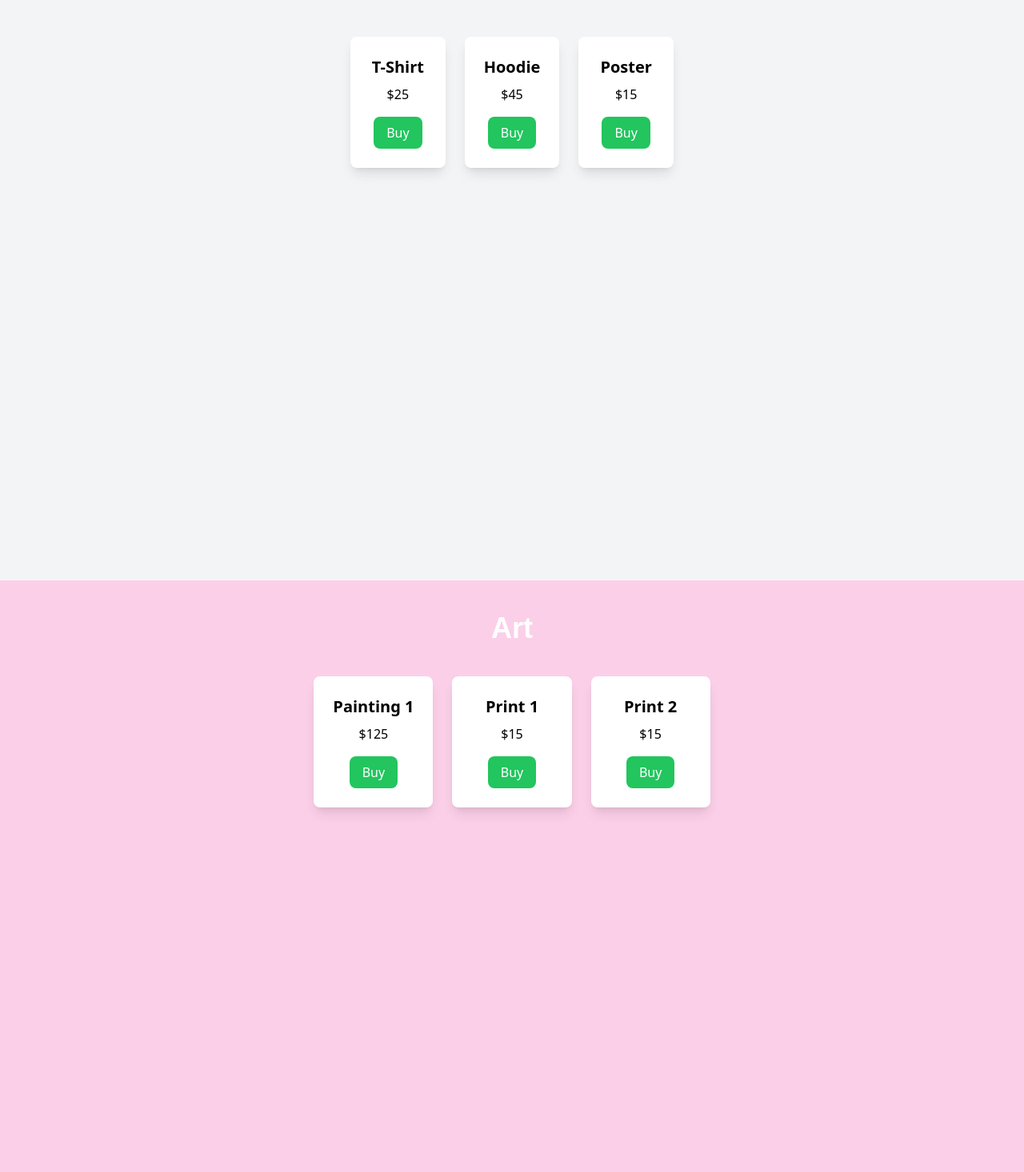
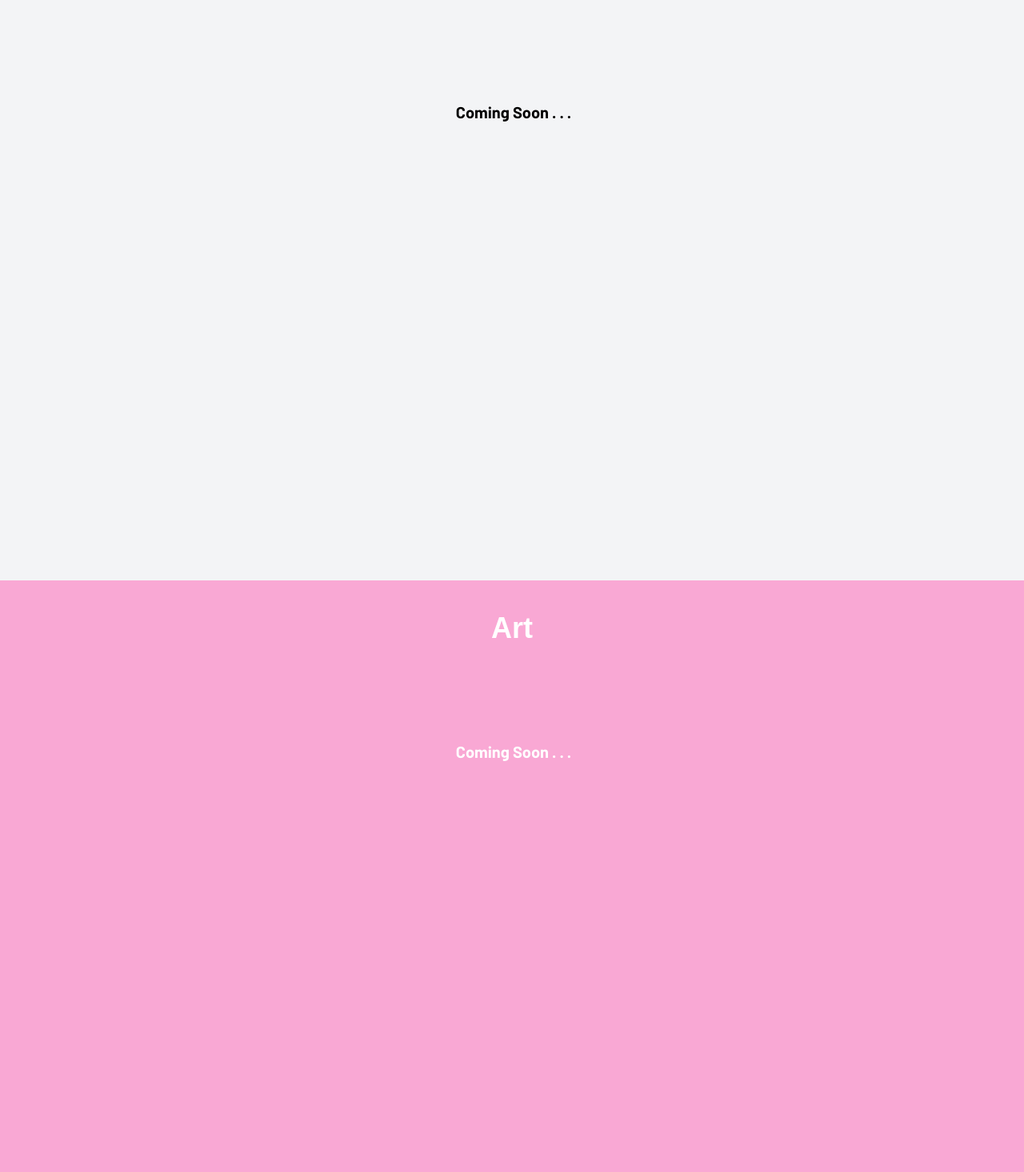
Before and after one commit to makennalehnert/okayceci-website, a React (Vite) app: page / in a window 1280 px wide. Shown: the part 1984-3450 px from the top of the page at 80% size. Built offline with nearby package versions, Linux system fonts and the light colour scheme; the HTML template or start-up script is replaced by a standard one; a web font is replaced by a local one.

Commit message:
changed merch and art pages to show Coming Soon for now

```diff
--- a/src/components/Art.jsx
+++ b/src/components/Art.jsx
@@ -1,4 +1,4 @@
-
+import LoadingDots from "./LoadingDots"
 
 export default function Art() {
   const pieces = [
@@ -8,18 +8,10 @@ export default function Art() {
   ]
 
   return (
-    <section id="art" className="min-h-screen bg-pink-200 text-white p-10 scroll-mt-10 flex flex-col items-center">
+    <section id="merch" className="min-h-screen bg-pink-300 text-white p-10 scroll-mt-10 flex flex-col items-center">
       <h2 className="text-4xl font-bitcount font-bold mb-10">Art</h2>
-      <div className="grid grid-cols-1 sm:grid-cols-3 gap-6">
-        {pieces.map((piece) => (
-          <div key={piece.name} className="bg-white text-black p-6 rounded-lg shadow-lg flex flex-col items-center">
-            <h3 className="font-bold text-xl mb-2">{piece.name}</h3>
-            <p className="mb-4">{piece.price}</p>
-            <button className="bg-green-500 text-white px-4 py-2 rounded-lg hover:bg-green-600">
-              Buy
-            </button>
-          </div>
-        ))}
+      <div className="flex mt-20">
+       <LoadingDots/>
       </div>
     </section>
   )
--- /dev/null
+++ b/src/components/LoadingDots.jsx
@@ -0,0 +1,12 @@
+
+
+export default function LoadingDots() {
+  return (
+    <span className="inline-flex items-baseline gap-1 ml-1">
+      <p className="text-xl font-barlow font-bold">Coming Soon</p>
+      <span className="text-xl font-bold font-barlow animate-pulse">.</span>
+      <span className="text-xl font-bold font-barlow animate-pulse [animation-delay:0.2s]">.</span>
+      <span className="text-xl font-bold font-barlow animate-pulse [animation-delay:0.4s]">.</span>
+    </span>
+  );
+}
--- a/src/components/Merch.jsx
+++ b/src/components/Merch.jsx
@@ -1,3 +1,4 @@
+import LoadingDots from "./LoadingDots";
 
 
 export default function Merch() {
@@ -10,16 +11,8 @@ export default function Merch() {
   return (
     <section id="merch" className="min-h-screen bg-gray-100 text-black p-10 scroll-mt-10 flex flex-col items-center">
       <h2 className="text-4xl font-bitcount font-bold mb-10">Merch</h2>
-      <div className="grid grid-cols-1 sm:grid-cols-3 gap-6">
-        {products.map((item) => (
-          <div key={item.name} className="bg-white p-6 rounded-lg shadow-lg flex flex-col items-center">
-            <h3 className="font-bold text-xl mb-2">{item.name}</h3>
-            <p className="mb-4">{item.price}</p>
-            <button className="bg-green-500 text-white px-4 py-2 rounded-lg hover:bg-green-600">
-              Buy
-            </button>
-          </div>
-        ))}
+      <div className="flex mt-20">
+       <LoadingDots/>
       </div>
     </section>
   )
```
